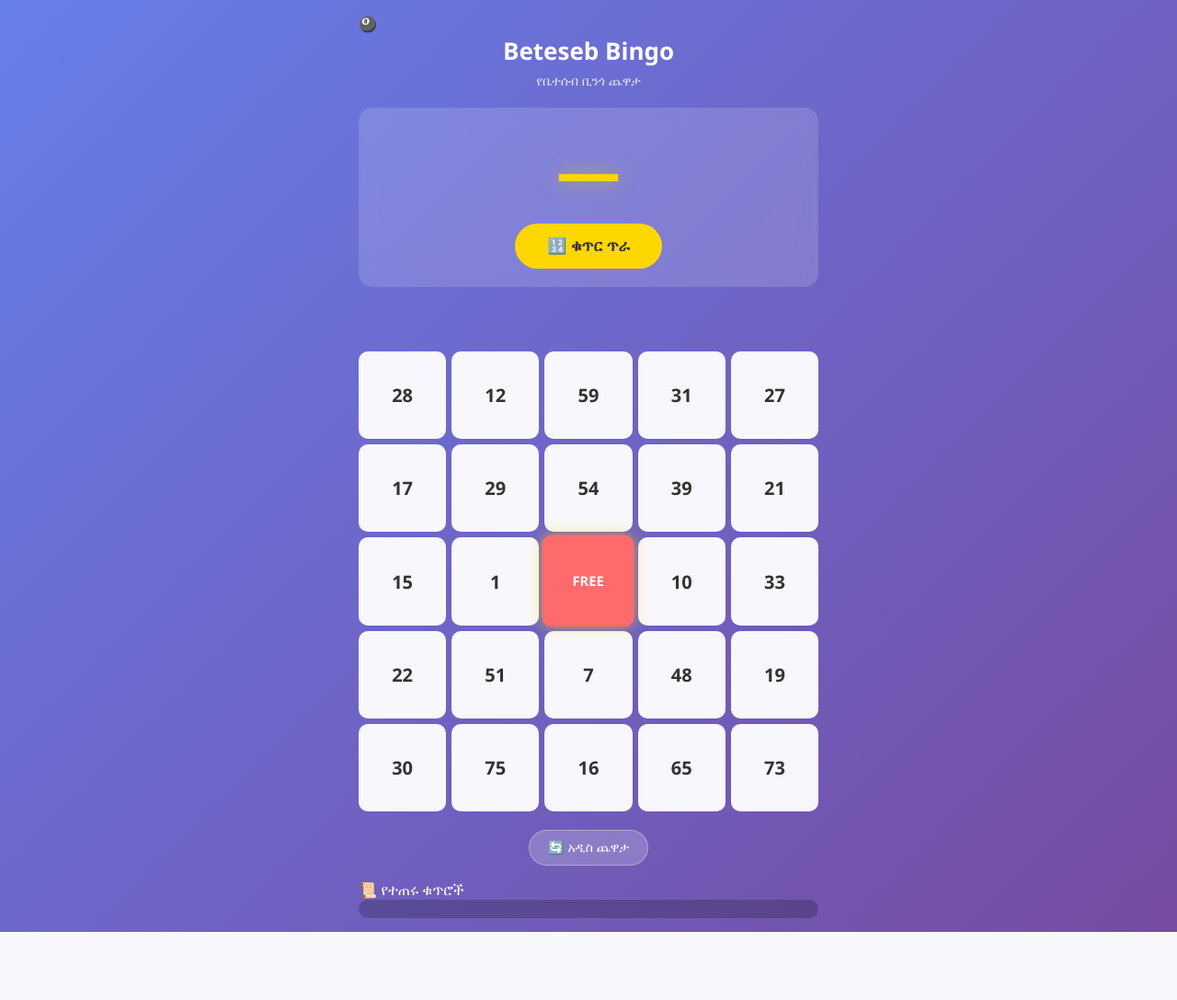
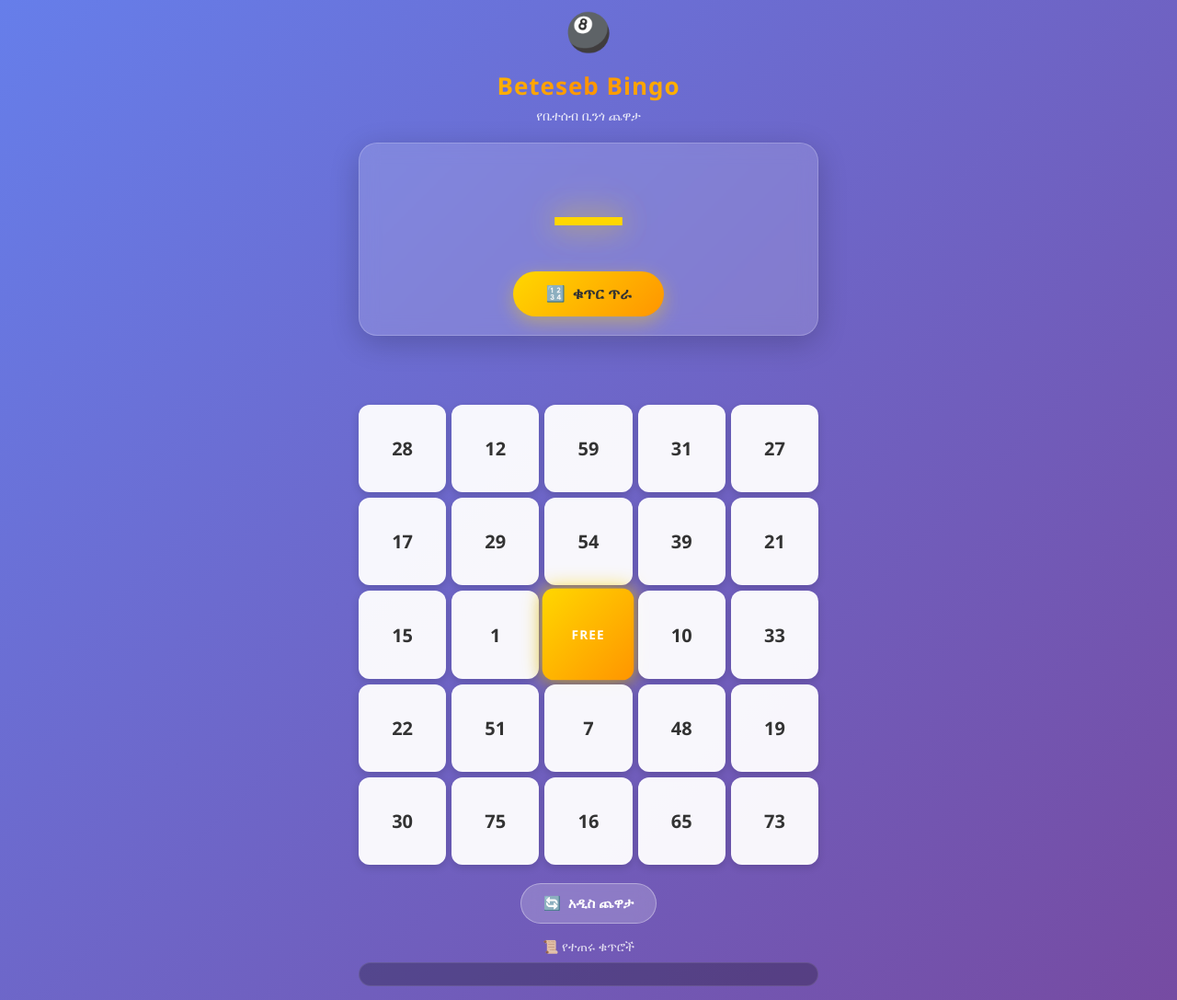
Before and after one commit to abukelela/Etbingobot, a Flask app: page / in a window 1280 px wide. Shown: the whole page at 92% size. Before the commit the page ends 1013 px from the top, so only its background shows below. Run offline with Flask 3, Linux system fonts and the light colour scheme; some libraries are stand-ins or nearby versions.

Commit message:
Update style.css

```diff
--- a/static/style.css
+++ b/static/style.css
@@ -2,36 +2,74 @@
 
 body {
   font-family: 'Segoe UI', sans-serif;
-  background: linear-gradient(135deg, #667eea, #764ba2);
+  background: linear-gradient(135deg, #667eea 0%, #764ba2 100%);
   min-height: 100vh;
   color: white;
   padding: 15px;
+  overflow-x: hidden;
 }
-
-h1 { text-align: center; font-size: 26px; margin-bottom: 5px; }
-.subtitle { text-align: center; opacity: 0.8; margin-bottom: 20px; font-size: 14px; }
 
 .container { max-width: 500px; margin: 0 auto; }
 
+/* Title */
+.title-bar {
+  text-align: center;
+  margin-bottom: 20px;
+  animation: fadeInDown 0.6s ease;
+}
+
+.bingo-ball {
+  font-size: 40px;
+  display: inline-block;
+  animation: bounce 2s infinite;
+}
+
+h1 {
+  font-size: 26px;
+  margin: 5px 0;
+  background: linear-gradient(90deg, #ffd700, #ff9500, #ffd700);
+  -webkit-background-clip: text;
+  -webkit-text-fill-color: transparent;
+  background-clip: text;
+  font-weight: 900;
+  letter-spacing: 1px;
+}
+
+.subtitle {
+  opacity: 0.85;
+  font-size: 14px;
+}
+
+/* Caller */
 .caller {
   background: rgba(255,255,255,0.15);
-  border-radius: 15px;
+  border-radius: 20px;
   padding: 20px;
   text-align: center;
   margin-bottom: 20px;
   backdrop-filter: blur(10px);
+  border: 1px solid rgba(255,255,255,0.2);
+  box-shadow: 0 8px 32px rgba(0,0,0,0.2);
 }
 
 .last-called {
-  font-size: 70px;
-  font-weight: bold;
+  font-size: 80px;
+  font-weight: 900;
   color: #ffd700;
-  text-shadow: 0 0 20px rgba(255,215,0,0.5);
-  min-height: 85px;
+  text-shadow: 0 0 30px rgba(255,215,0,0.7), 0 0 60px rgba(255,215,0,0.3);
+  min-height: 95px;
+  display: flex;
+  align-items: center;
+  justify-content: center;
+  transition: 0.3s;
+}
+
+.last-called.pulse {
+  animation: pulseNumber 0.6s ease;
 }
 
 .btn-call {
-  background: #ffd700;
+  background: linear-gradient(135deg, #ffd700, #ff9500);
   color: #333;
   border: none;
   padding: 14px 35px;
@@ -40,18 +78,54 @@ h1 { text-align: center; font-size: 26px; margin-bottom: 5px; }
   font-weight: bold;
   cursor: pointer;
   margin-top: 10px;
+  box-shadow: 0 6px 20px rgba(255,215,0,0.4);
+  transition: 0.2s;
+  display: inline-flex;
+  align-items: center;
+  gap: 8px;
 }
 
-.btn-call:active { transform: scale(0.95); }
-.btn-call:disabled { opacity: 0.5; }
+.btn-call:active {
+  transform: scale(0.95);
+  box-shadow: 0 3px 10px rgba(255,215,0,0.6);
+}
 
+.btn-call:disabled {
+  opacity: 0.5;
+  cursor: not-allowed;
+}
+
+/* Board */
 #board {
   display: grid;
   grid-template-columns: repeat(5, 1fr);
   gap: 6px;
   margin-bottom: 20px;
+  animation: fadeInUp 0.6s ease;
 }
 
+/* B I N G O ራስጌ */
+.header {
+  aspect-ratio: 1;
+  display: flex;
+  align-items: center;
+  justify-content: center;
+  font-size: 28px;
+  font-weight: 900;
+  border-radius: 12px;
+  color: white;
+  text-shadow: 0 2px 6px rgba(0,0,0,0.4);
+  box-shadow: 0 6px 15px rgba(0,0,0,0.25);
+  transition: 0.3s;
+}
+
+.header:nth-child(1) { background: linear-gradient(135deg, #3498db, #2980b9); } /* B - ሰማያዊ */
+.header:nth-child(2) { background: linear-gradient(135deg, #e74c3c, #c0392b); } /* I - ቀይ */
+.header:nth-child(3) { background: linear-gradient(135deg, #95a5a6, #7f8c8d); } /* N - ግራጫ */
+.header:nth-child(4) { background: linear-gradient(135deg, #27ae60, #229954); } /* G - አረንጓዴ */
+.header:nth-child(5) { background: linear-gradient(135deg, #f39c12, #e67e22); } /* O - ብርቱካን */
+
+/* Cells */
 .cell {
   background: rgba(255,255,255,0.95);
   color: #333;
@@ -61,29 +135,72 @@ h1 { text-align: center; font-size: 26px; margin-bottom: 5px; }
   justify-content: center;
   font-size: 20px;
   font-weight: bold;
-  border-radius: 10px;
+  border-radius: 12px;
   cursor: pointer;
-  transition: 0.2s;
+  transition: all 0.25s cubic-bezier(0.4, 0, 0.2, 1);
   user-select: none;
+  box-shadow: 0 3px 8px rgba(0,0,0,0.15);
+  position: relative;
+  overflow: hidden;
+}
+
+.cell:hover {
+  transform: translateY(-2px);
+  box-shadow: 0 6px 16px rgba(0,0,0,0.25);
+}
+
+.cell:active {
+  transform: scale(0.95);
 }
 
 .cell.marked {
-  background: #ffd700;
+  background: linear-gradient(135deg, #ffd700, #ff9500);
+  color: #333;
   transform: scale(1.05);
-  box-shadow: 0 0 15px rgba(255,215,0,0.6);
+  box-shadow: 0 0 20px rgba(255,215,0,0.8), 0 6px 15px rgba(0,0,0,0.2);
 }
 
-.cell.free { background: #ff6b6b; color: white; font-size: 14px; }
+.cell.marked::after {
+  content: '';
+  position: absolute;
+  top: 0; left: -100%;
+  width: 100%; height: 100%;
+  background: linear-gradient(90deg, transparent, rgba(255,255,255,0.5), transparent);
+  animation: shine 0.5s ease;
+}
 
+.cell.free {
+  background: linear-gradient(135deg, #ff6b6b, #ee5a6f);
+  color: white;
+  font-size: 13px;
+  font-weight: 900;
+  letter-spacing: 1px;
+}
+
+.cell.free.marked {
+  background: linear-gradient(135deg, #ffd700, #ff9500);
+}
+
+.cell.winning {
+  animation: winningGlow 1s infinite alternate;
+}
+
+/* Status */
 #status {
   text-align: center;
-  font-size: 24px;
-  font-weight: bold;
+  font-size: 26px;
+  font-weight: 900;
   color: #ffd700;
-  min-height: 35px;
+  min-height: 40px;
   margin-bottom: 15px;
+  text-shadow: 0 0 20px rgba(255,215,0,0.8);
 }
 
+#status.bingo {
+  animation: bingoPop 0.5s ease;
+}
+
+/* Actions */
 .actions {
   text-align: center;
   margin-bottom: 15px;
@@ -92,26 +209,114 @@ h1 { text-align: center; font-size: 26px; margin-bottom: 5px; }
 .actions button {
   background: rgba(255,255,255,0.2);
   color: white;
-  border: 1px solid rgba(255,255,255,0.3);
-  padding: 10px 20px;
-  border-radius: 20px;
+  border: 1px solid rgba(255,255,255,0.35);
+  padding: 12px 24px;
+  border-radius: 25px;
   cursor: pointer;
+  font-size: 15px;
+  font-weight: 600;
+  backdrop-filter: blur(10px);
+  transition: 0.2s;
+  display: inline-flex;
+  align-items: center;
+  gap: 8px;
+}
+
+.actions button:active {
+  transform: scale(0.95);
+  background: rgba(255,255,255,0.3);
+}
+
+/* History */
+.history-title {
   font-size: 14px;
+  opacity: 0.8;
+  margin-bottom: 8px;
+  text-align: center;
 }
 
 .history {
-  background: rgba(0,0,0,0.2);
-  border-radius: 10px;
-  padding: 10px;
+  background: rgba(0,0,0,0.25);
+  border-radius: 15px;
+  padding: 12px;
   font-size: 13px;
-  max-height: 80px;
+  max-height: 100px;
   overflow-y: auto;
+  border: 1px solid rgba(255,255,255,0.1);
 }
 
 .history span {
   display: inline-block;
-  background: rgba(255,255,255,0.2);
-  padding: 3px 9px;
-  margin: 2px;
-  border-radius: 12px;
+  background: linear-gradient(135deg, rgba(255,215,0,0.9), rgba(255,149,0,0.9));
+  color: #333;
+  padding: 4px 12px;
+  margin: 3px;
+  border-radius: 15px;
+  font-weight: bold;
+  animation: popIn 0.3s ease;
+  box-shadow: 0 2px 6px rgba(0,0,0,0.2);
+}
+
+/* Confetti */
+#confetti {
+  position: fixed;
+  top: 0; left: 0;
+  width: 100%; height: 100%;
+  pointer-events: none;
+  z-index: 999;
+}
+
+/* Animations */
+@keyframes fadeInDown {
+  from { opacity: 0; transform: translateY(-20px); }
+  to { opacity: 1; transform: translateY(0); }
+}
+
+@keyframes fadeInUp {
+  from { opacity: 0; transform: translateY(20px); }
+  to { opacity: 1; transform: translateY(0); }
+}
+
+@keyframes bounce {
+  0%, 100% { transform: translateY(0); }
+  50% { transform: translateY(-10px); }
+}
+
+@keyframes pulseNumber {
+  0%, 100% { transform: scale(1); }
+  50% { transform: scale(1.15); }
+}
+
+@keyframes shine {
+  to { left: 200%; }
+}
+
+@keyframes winningGlow {
+  from { box-shadow: 0 0 10px rgba(255,215,0,0.5); }
+  to { box-shadow: 0 0 30px rgba(255,215,0,1), 0 0 40px rgba(255,215,0,0.6); }
+}
+
+@keyframes bingoPop {
+  0% { transform: scale(1); }
+  50% { transform: scale(1.3); }
+  100% { transform: scale(1); }
+}
+
+@keyframes popIn {
+  from { transform: scale(0); }
+  to { transform: scale(1); }
+}
+
+@keyframes confettiFall {
+  to {
+    transform: translateY(100vh) rotate(720deg);
+    opacity: 0;
   }
+}
+
+.confetti-piece {
+  position: absolute;
+  width: 10px;
+  height: 10px;
+  animation: confettiFall 3s linear forwards;
+}
```
